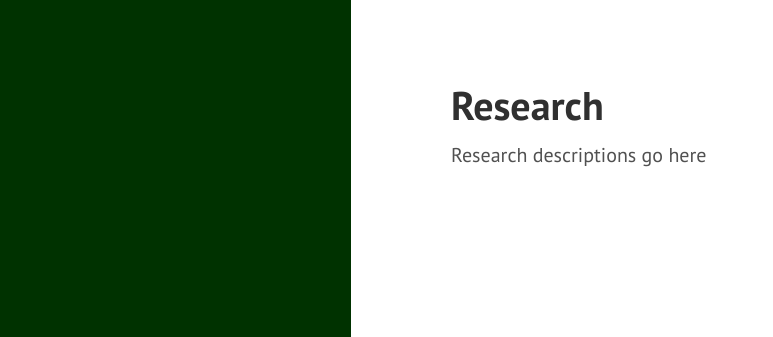
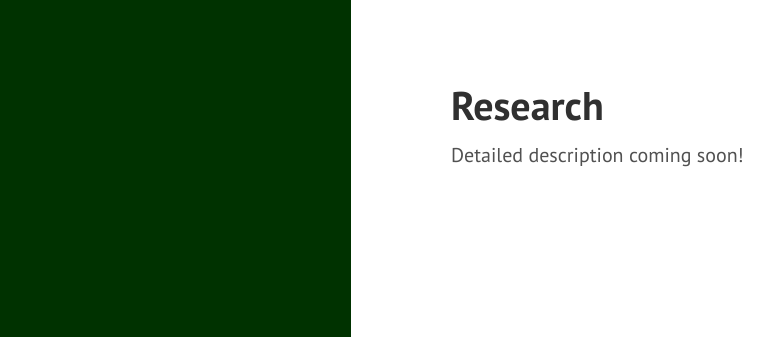
Before and after one commit to schoam4/schoam4.github.io, a Jekyll site: the page built from Research.md, in a window 1280 px wide. Shown: the top 337 px of the page, without its empty margins (9-782 px from the left). Built offline with Jekyll 4.4.1, drawn with Linux system fonts in a browser that asks for light colours; Markdown is read by kramdown in place of the engine named in the settings.

Commit message:
Update Research.md

```diff
--- a/Research.md
+++ b/Research.md
@@ -3,4 +3,4 @@ layout: page
 title: Research
 ---
 
-Research descriptions go here
+Detailed description coming soon!
```
